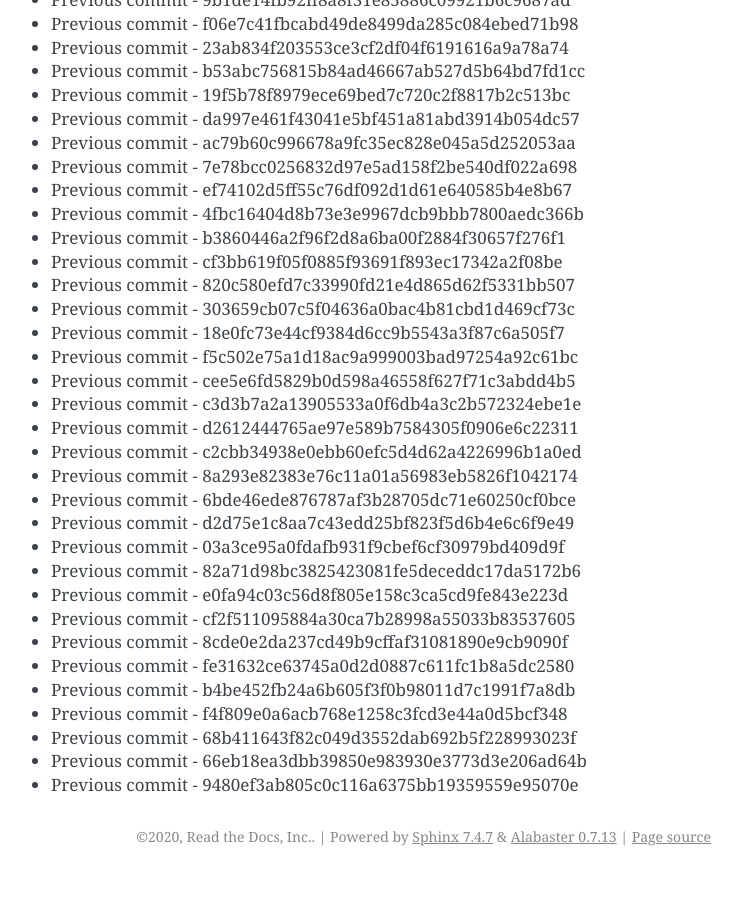
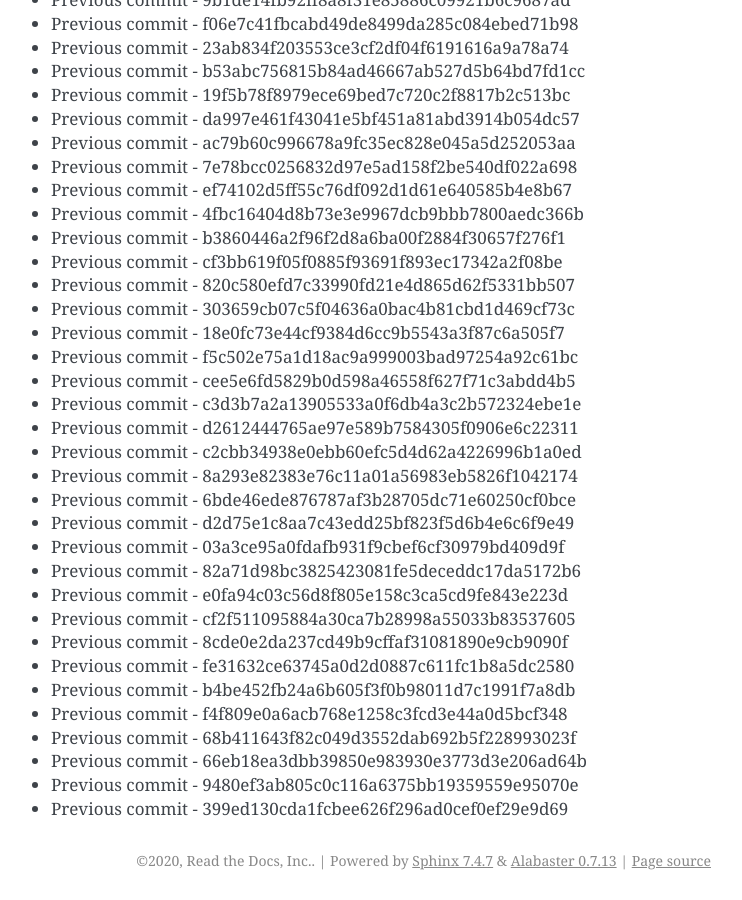
Before and after one commit to readthedocs/rtd-git-stresstest, a Sphinx documentation site: the page built from docs/updates.rst, in a window 1280 px wide and 900 px high, scrolled down 86015 px. Shown: the whole window, without its empty margins (399-1141 px from the left). Built offline with Sphinx 7.4.7, drawn with Linux system fonts in a browser that asks for light colours; before the commit the page ends 86891 px from its top, so only the background shows below that.

Commit message:
Generating commit from previous: 399ed130cda1fcbee626f296ad0cef0ef29e9d69

```diff
--- a/docs/updates.rst
+++ b/docs/updates.rst
@@ -3646,3 +3646,4 @@ It can be tested for any performance characteristics.
 * Previous commit - 68b411643f82c049d3552dab692b5f228993023f
 * Previous commit - 66eb18ea3dbb39850e983930e3773d3e206ad64b
 * Previous commit - 9480ef3ab805c0c116a6375bb19359559e95070e
+* Previous commit - 399ed130cda1fcbee626f296ad0cef0ef29e9d69
```
